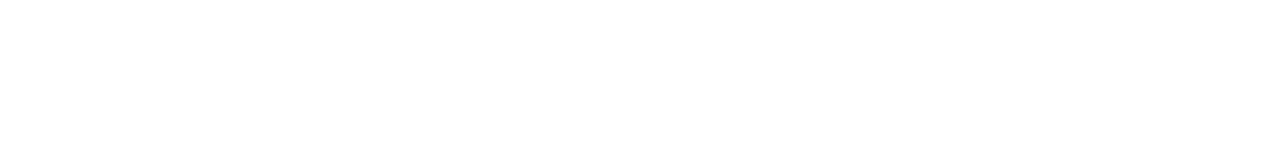
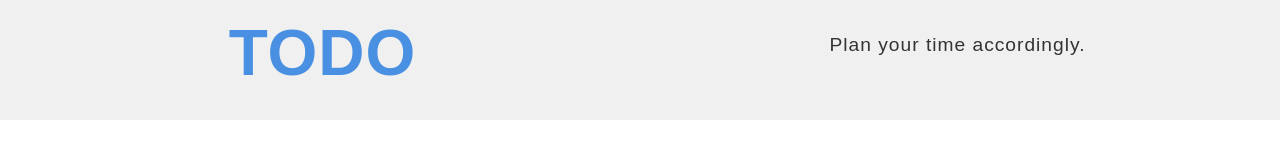
Before and after one commit to Gratosky/Odin-todo-list, a website built with webpack: page src/template.html in a window 1280 px wide. Built offline with nearby package versions, Linux system fonts and the light colour scheme.

Commit message:
feat: add class structure and styles for todo list
create class TodoItem
- Create a class to represent individual todo items.
- Include properties for title, description, due date, and completed status.

```diff
--- a/src/index.js
+++ b/src/index.js
@@ -1 +1,4 @@
 console.log('Hello, Gregg!!')
+
+import "./styles.css";
+import { TodoItem } from "./todoItem";
--- /dev/null
+++ b/src/styles.css
@@ -0,0 +1,62 @@
+:root {
+    --bg-common: #f0f0f0;
+    --text-color: #333;
+    --header-color: #4a90e2;
+    --button-bg: #4a90e2;
+    --button-text: #fff;
+    --button-hover-bg: #357ab8;
+}
+
+body {
+    margin: 0;
+    padding: 0;
+    box-sizing: border-box;
+    font-family: 'Arial', sans-serif;
+    color: var(--text-color);
+}
+
+.content {
+    display: flex;
+    flex-direction: column;
+    align-items: center;
+    justify-content: center;
+
+    background-color: var(--bg-common);
+    padding: 20px;
+    font-family: 'Arial', sans-serif;
+    color: var(--text-color);
+    box-sizing: border-box;
+}
+
+.header {
+    font-size: 2rem;
+    height: 60px;
+    text-align: center;
+    color: var(--header-color);
+    letter-spacing: 1px;
+    display: flex;
+    justify-content: center;
+    padding: 10px 0;
+    background-color: var(--bg-common);
+}
+
+.top-header {
+    display: flex;
+    justify-content: center;
+    width: 50%;
+    max-width: 1200px;
+    padding-left: 10px;
+    align-items: center;
+}
+
+.intro-header {
+    font-size: 1.2rem;
+    color: var(--text-color);
+    margin-bottom: 10px;
+    text-align: center;
+    padding: 0 10px;
+    width: 50%;
+    display: flex;
+    justify-content: center;
+    align-items: center;
+}
--- a/src/template.html
+++ b/src/template.html
@@ -6,6 +6,15 @@
     <title>Document</title>
 </head>
 <body>
+   <div class="header">
+        <h1 class="top-header">TODO</h1>
+        <p class="intro-header">Plan your time accordingly.</p>
+    </div>
 
+    <div class="content">
+      <div class="main-content">
+        <div class="item"></div>
+      </div>
+    </div>
 </body>
 </html>
--- /dev/null
+++ b/src/todoItem.js
@@ -0,0 +1,12 @@
+//class to create todo items
+class TodoItem{
+    constructor(title, description, dueDate, priority) {
+        this.title = title
+        this.description = description
+        this.dueDate = dueDate
+        this.priority = priority
+    }
+}
+
+const item1 = new TodoItem('wash clothes', 'take some time to wash your clothes', '23-7-2025', 'must')
+console.log(item1)
```
